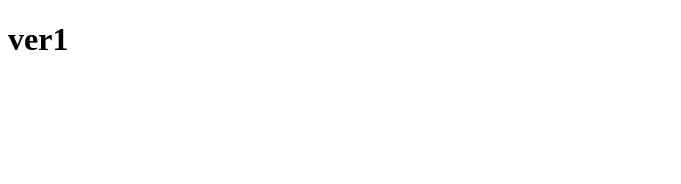
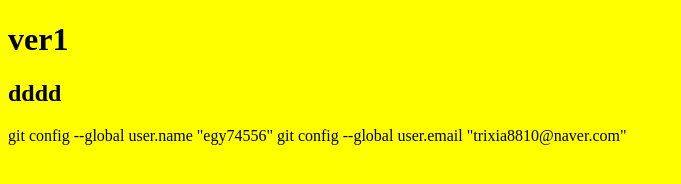
Before and after one commit to egy74556/git-init, a plain HTML site: page index.html in a window 1280 px wide. Shown: the whole page, without its empty margins (0-681 px from the left). Drawn offline with Linux system fonts and the light colour scheme.

Commit message:
두번째버전

```diff
--- a/index.html
+++ b/index.html
@@ -1,11 +1,22 @@
 <!DOCTYPE html>
 <html lang="ko">
+
 <head>
     <meta charset="UTF-8">
     <meta name="viewport" content="width=device-width, initial-scale=1.0">
     <title>Document</title>
+    <style>
+        body {
+            background-color: yellow;
+        }
+    </style>
 </head>
+
 <body>
     <h1>ver1</h1>
+    <h2>dddd</h2>
+    git config --global user.name "egy74556"
+    git config --global user.email "trixia8810@naver.com"
 </body>
+
 </html>
```
